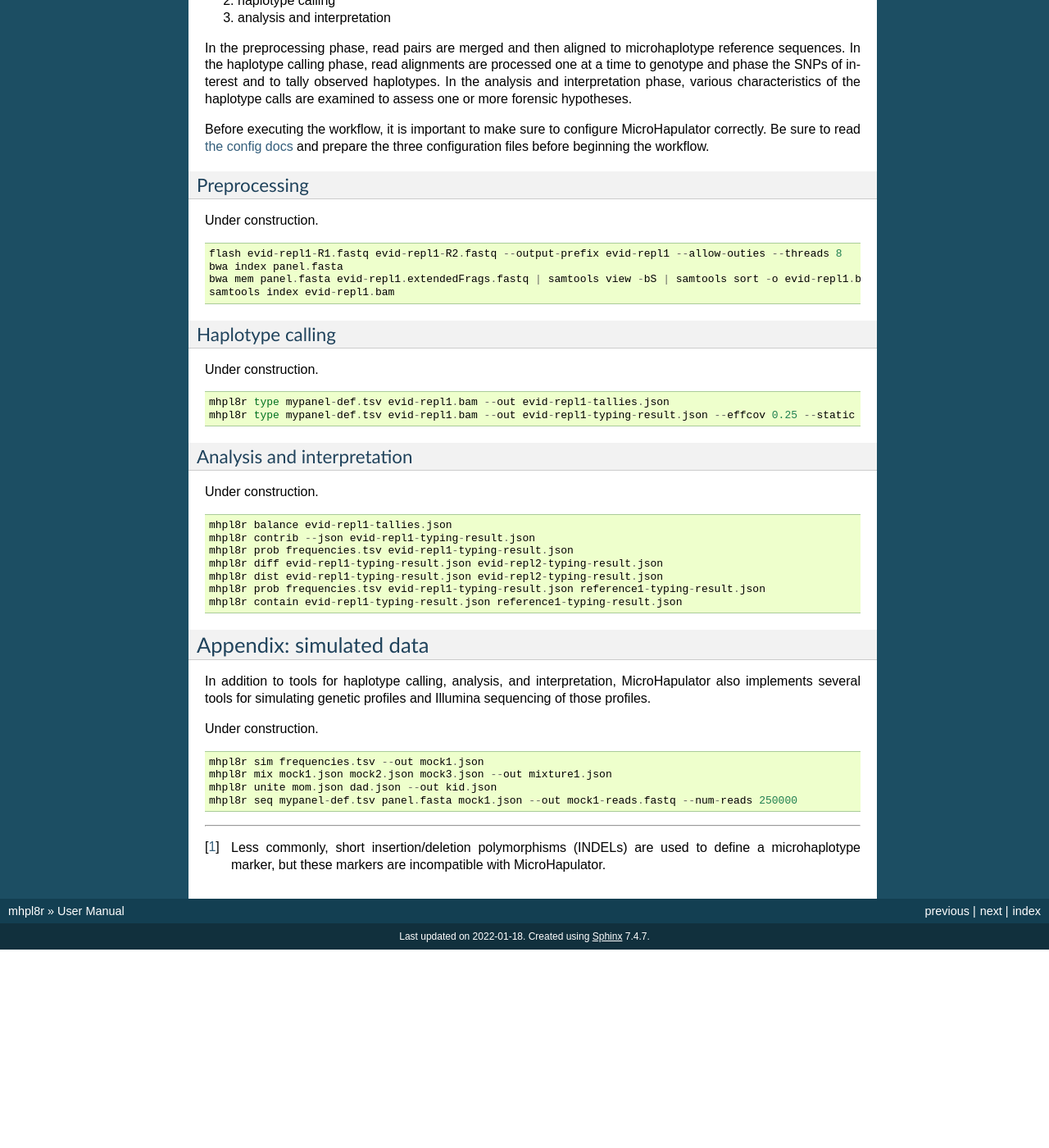
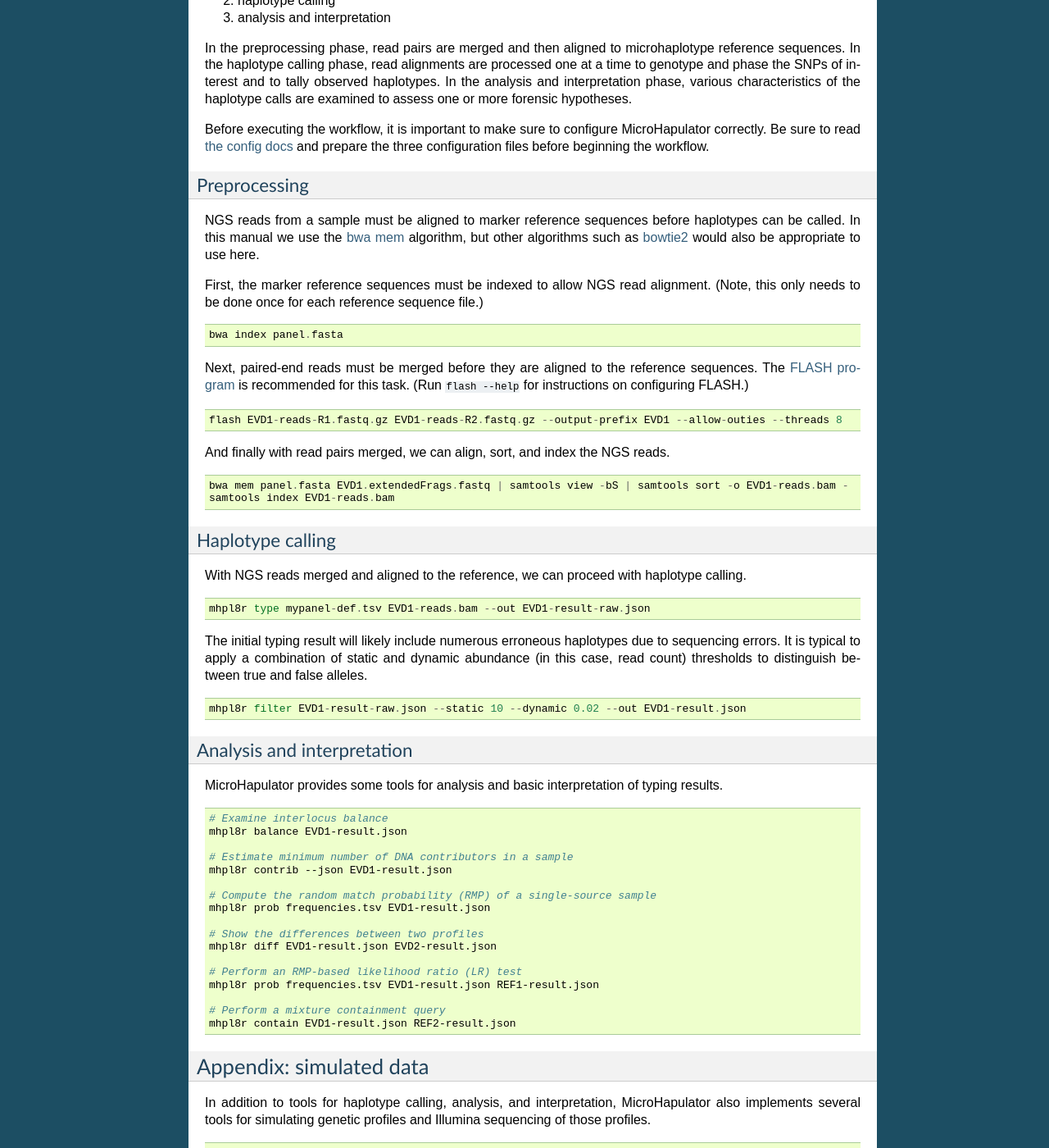
Before and after one commit to bioforensics/MicroHapulator, a Sphinx documentation site: the page built from docs/manual.md, in a window 1280 px wide and 1400 px high, scrolled down 577 px. Shown: the whole window at 82% size. Built offline with Sphinx 7.4.7, drawn with Linux system fonts in a browser that asks for light colours; before the commit the page ends 1735 px from its top, so only the background shows below that; some of the changed text lies outside the part shown.

Commit message:
Filling out documentation [skip ci]

````diff
--- a/docs/manual.md
+++ b/docs/manual.md
@@ -30,48 +30,85 @@ Be sure to read [the config docs](config.md) and prepare the three configuration
 
 ### Preprocessing
 
-Under construction.
+NGS reads from a sample must be aligned to marker reference sequences before haplotypes can be called.
+In this manual we use the [bwa mem](http://bio-bwa.sourceforge.net/bwa.shtml) algorithm, but other algorithms such as [bowtie2](http://bowtie-bio.sourceforge.net/bowtie2/index.shtml) would also be appropriate to use here.
+
+First, the marker reference sequences must be indexed to allow NGS read alignment.
+(Note, this only needs to be done once for each reference sequence file.)
 
 ```
-flash evid-repl1-R1.fastq evid-repl1-R2.fastq --output-prefix evid-repl1 --allow-outies --threads 8
 bwa index panel.fasta
-bwa mem panel.fasta evid-repl1.extendedFrags.fastq | samtools view -bS | samtools sort -o evid-repl1.bam -
-samtools index evid-repl1.bam
+```
+
+Next, paired-end reads must be merged before they are aligned to the reference sequences.
+The [FLASH program](https://ccb.jhu.edu/software/FLASH/) is recommended for this task.
+(Run `flash --help` for instructions on configuring FLASH.)
+
+```
+flash EVD1-reads-R1.fastq.gz EVD1-reads-R2.fastq.gz --output-prefix EVD1 --allow-outies --threads 8
+```
+
+And finally with read pairs merged, we can align, sort, and index the NGS reads.
+
+```
+bwa mem panel.fasta EVD1.extendedFrags.fastq | samtools view -bS | samtools sort -o EVD1-reads.bam -
+samtools index EVD1-reads.bam
 ```
 
 ### Haplotype calling
 
-Under construction.
+With NGS reads merged and aligned to the reference, we can proceed with haplotype calling.
 
 ```
-mhpl8r type mypanel-def.tsv evid-repl1.bam --out evid-repl1-tallies.json
-mhpl8r type mypanel-def.tsv evid-repl1.bam --out evid-repl1-typing-result.json --effcov 0.25 --static 10 --dynamic 0.8
+mhpl8r type mypanel-def.tsv EVD1-reads.bam --out EVD1-result-raw.json
+```
+
+The initial typing result will likely include numerous erroneous haplotypes due to sequencing errors.
+It is typical to apply a combination of static and dynamic abundance (in this case, read count) thresholds to distinguish between true and false alleles.
+
+```
+mhpl8r filter EVD1-result-raw.json --static 10 --dynamic 0.02 --out EVD1-result.json
 ```
 
 ### Analysis and interpretation
 
-Under construction.
+MicroHapulator provides some tools for analysis and basic interpretation of typing results.
 
-```
-mhpl8r balance evid-repl1-tallies.json
-mhpl8r contrib --json evid-repl1-typing-result.json
-mhpl8r prob frequencies.tsv evid-repl1-typing-result.json
-mhpl8r diff evid-repl1-typing-result.json evid-repl2-typing-result.json
-mhpl8r dist evid-repl1-typing-result.json evid-repl2-typing-result.json
-mhpl8r prob frequencies.tsv evid-repl1-typing-result.json reference1-typing-result.json
-mhpl8r contain evid-repl1-typing-result.json reference1-typing-result.json
+```bash
+# Examine interlocus balance
+mhpl8r balance EVD1-result.json
+
+# Estimate minimum number of DNA contributors in a sample
+mhpl8r contrib --json EVD1-result.json
+
+# Compute the random match probability (RMP) of a single-source sample
+mhpl8r prob frequencies.tsv EVD1-result.json
+
+# Show the differences between two profiles
+mhpl8r diff EVD1-result.json EVD2-result.json
+
+# Perform an RMP-based likelihood ratio (LR) test
+mhpl8r prob frequencies.tsv EVD1-result.json REF1-result.json
+
+# Perform a mixture containment query
+mhpl8r contain EVD1-result.json REF2-result.json
 ```
 
 ## Appendix: simulated data
 
 In addition to tools for haplotype calling, analysis, and interpretation, MicroHapulator also implements several tools for simulating genetic profiles and Illumina sequencing of those profiles.
 
-Under construction.
+```
+# Simulate a mock profile—no haplotype counts, just genotype
+mhpl8r sim frequencies.tsv --out mock1.json
 
-```
-mhpl8r sim frequencies.tsv --out mock1.json
+# Combine mock profiles into a "mixture" profile
 mhpl8r mix mock1.json mock2.json mock3.json --out mixture1.json
+
+# Simulate reproduction to create "related" profiles
 mhpl8r unite mom.json dad.json --out kid.json
+
+# Simulate Illumina MiSeq sequencing of a mock profile
 mhpl8r seq mypanel-def.tsv panel.fasta mock1.json --out mock1-reads.fastq --num-reads 250000
 ```
 
````
